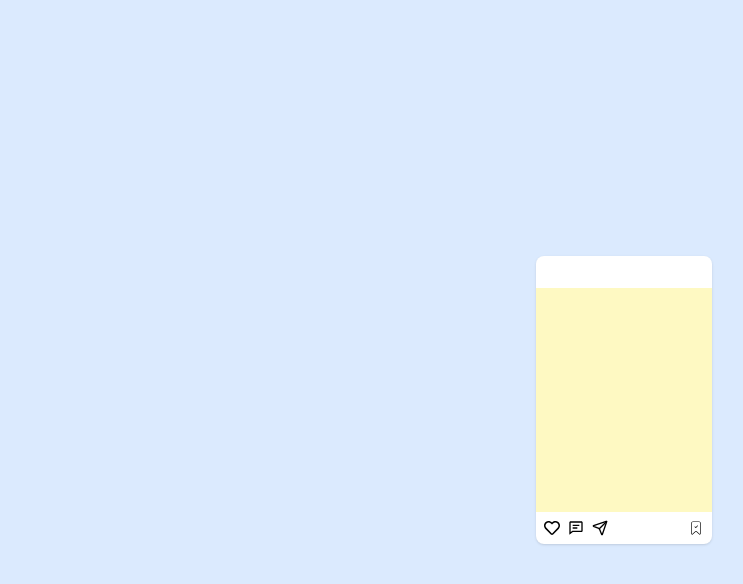
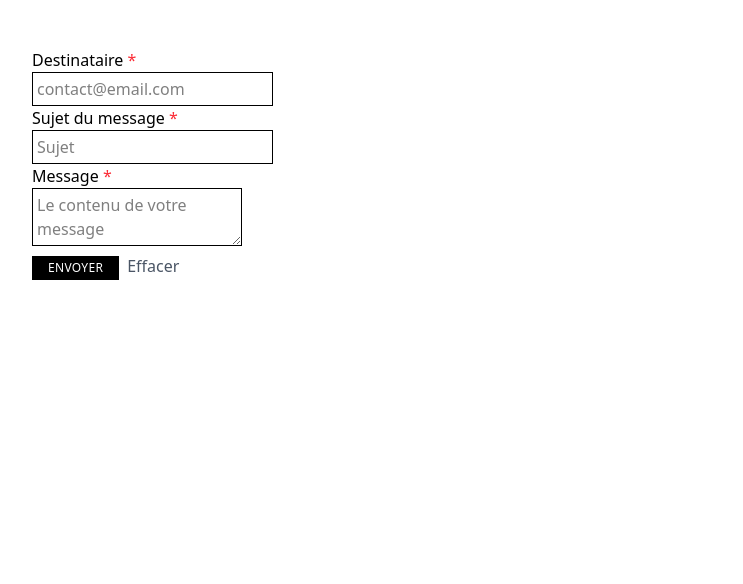
Before and after one commit to bramosteve/reactprojett01, a React (Vite) app: page / in a window 1280 px wide. Shown: the top 584 px of the page, without its empty margins (16-759 px from the left). Built offline with nearby package versions, Linux system fonts and the light colour scheme.

Commit message:
fisrt commit

```diff
--- a/src/05/App005.tsx
+++ b/src/05/App005.tsx
@@ -10,7 +10,11 @@ export default function App05(){
 
               <div className="bg-white rounded-lg shadow w-100 h-100 flex flex-col">
                     <div className="h-8"></div>
-                    <div className="bg-yellow-100 flex-1"></div>
+
+                    <div className="bg-yellow-100 flex-1">
+
+                    </div>
+
                     <div className="h-8 flex items-center pv-2">
                             <div className=" flex  w-1/2 space-x-2">
                                 <FaRegHeart/>
--- /dev/null
+++ b/src/06/Form01.tsx
@@ -0,0 +1,24 @@
+import {ChangeEvent, useState} from "react";
+
+export default function Form01() {
+  const [chiffre, setChiffre] = useState(10);
+
+  function handleChange(event: ChangeEvent<HTMLInputElement>) {
+    setChiffre(Number(event.target.value));
+  }
+
+  return (
+    <div className="p-12">
+      <h1 className="font-bold text-xl py-2">Contrôlés</h1>
+      <label>Chiffre: </label>
+      <input type="number" className="border px-2 py-0.5"
+             onChange={handleChange}
+             value={chiffre}/>
+      <div>
+        <p>Calcul automatique</p>
+        <div className="text-bold text-red-500">{chiffre * 2}</div>
+      </div>
+
+    </div>
+  )
+}
--- /dev/null
+++ b/src/06/Form02.tsx
@@ -0,0 +1,62 @@
+import {useState} from "react";
+
+
+export default function Form02() {
+
+    const [to, setTo] = useState("");
+    const [subject, setSubject] = useState("");
+    const [message, setMessage] = useState("");
+
+    function resetForm() {
+        setTo("");
+        setSubject("");
+        setMessage("");
+    }
+
+    function sendMessage() {
+        alert("Message envoyé à : " + to);
+        resetForm();
+    }
+
+    return (
+        <div className="p-12 space-y-2">
+
+            <form onSubmit={sendMessage}>
+                <div>
+                    <label>Destinataire <span className="text-red-500">*</span></label>
+                    <input type="email" value={to}
+                           required
+                           onChange={(event) => setTo(event.target.value)}
+                           className="block border p-1" placeholder="contact@email.com"/>
+                </div>
+
+                <div>
+                    <label>Sujet du message <span className="text-red-500">*</span></label>
+                    <input type="text" value={subject}
+                           required
+                           onChange={(event) => setSubject(event.target.value)}
+                           className="block border p-1" placeholder="Sujet"/>
+                </div>
+
+                <div>
+                    <label>Message <span className="text-red-500">*</span></label>
+                    <textarea value={message}
+                              required
+                              onChange={(event) => setMessage(event.target.value)}
+                              className="block border p-1" placeholder="Le contenu de votre message"/>
+                </div>
+
+                <div className="pt-2 space-x-2">
+                    <button type="submit"
+                            className="bg-black text-white uppercase text-xs tracking-wide px-4 py-1">
+                        Envoyer
+                    </button>
+                    <button className="text-gray-600"
+                            onClick={resetForm}>Effacer
+                    </button>
+                </div>
+            </form>
+
+        </div>
+    )
+}
--- a/src/main.tsx
+++ b/src/main.tsx
@@ -1,12 +1,12 @@
 import './index.css'
 import { createRoot } from 'react-dom/client'
 
-import App0005 from './05/App0005'
+import Form02 from './06/Form02'
 
 
 
 createRoot(document.getElementById('root')!).render(
 
-    <App0005 />
+    <Form02 />
 
 )
```
